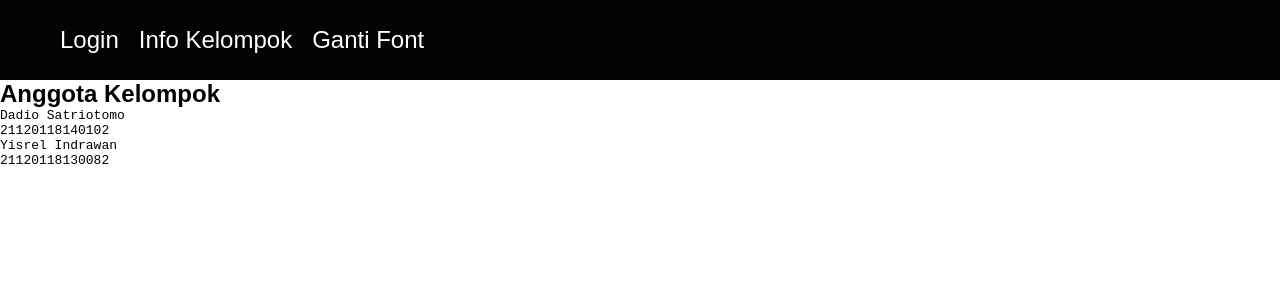
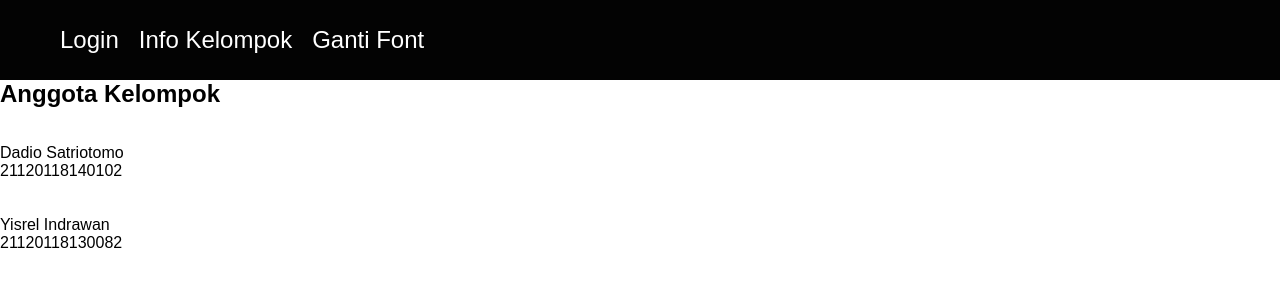
Before and after one commit to dadio22/tugas_mod4_kel3, a React (Create React App) app: page /useeffect in a window 1280 px wide. Shown: the top 300 px of the page. Built offline with nearby package versions, Linux system fonts and the light colour scheme.

Commit message:
infokelompok

```diff
--- a/src/App.css
+++ b/src/App.css
@@ -8,9 +8,9 @@ header {
 }
 
 p {
-  margin: 0;
-  padding: 0;
-  font-family: monospace;
+  margin: 5;
+  padding: 4;
+  font-family: montserrat, sans-serif;
 }
 
 .text {
--- a/src/component/usecontext/GantiFont.js
+++ b/src/component/usecontext/GantiFont.js
@@ -2,7 +2,7 @@ import { useContext, createContext, useState } from "react";
 
 const Font = {
   primary: {
-    value: "sans-serif",
+    value: "serif",
   },
   secondary: {
     value: "monospace",
--- a/src/component/useeffect/InfoKelompok.js
+++ b/src/component/useeffect/InfoKelompok.js
@@ -24,16 +24,13 @@ export default function InfoKelompok() {
 
       <div class="mt-6 grid grid-cols-1 gap-y-10 gap-x-6 sm:grid-cols-2 lg:grid-cols-4 xl:gap-x-8">
 
-        <div class="group relative">
-          <div class="w-full min-h-80 bg-gray-200 aspect-w-1 aspect-h-1 rounded-md overflow-hidden group-hover:opacity-75 lg:h-80 lg:aspect-none">
-
-          </div>
+        <div class="group">
           {data.map((item) => (
-          <div class="mt-4 flex justify-between">
+          <div class="mt-4">
             <div>
-              <p class="mt-1 text-sm text-gray-500">
-                {item.nama}<br/>
-                {item.nim}
+              <p class="mt-6 px-8 text-gray-500">
+                <br/><br/>{item.nama}<br/>
+                {item.nim}<br/>
               </p>
             </div>
           </div>
```
